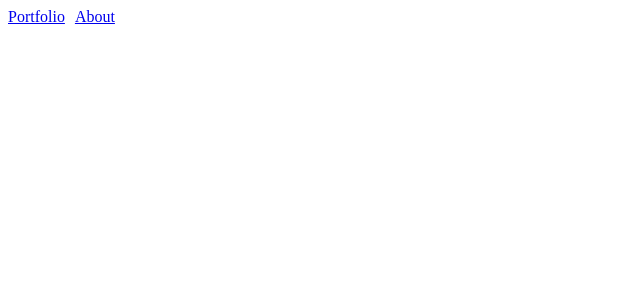
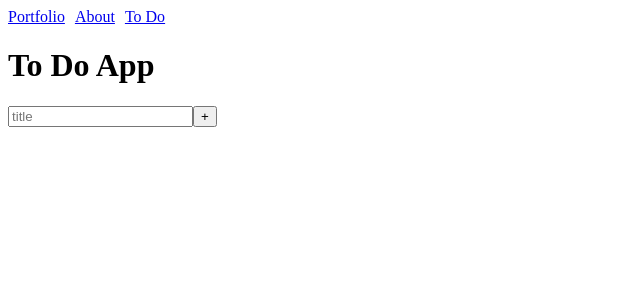
Before and after one commit to ramitheeb/GSG-REACT-BOOTCAMP-V2, a React (Create React App) app: page /todo in a window 1280 px wide. Before the commit this address had no page. Shown: the top 300 px of the page, without its empty margins (0-640 px from the left). Built offline with nearby package versions, Linux system fonts and the light colour scheme.

Commit message:
add header

```diff
--- a/src/App.js
+++ b/src/App.js
@@ -1,16 +1,20 @@
 import About from "./pages/About"
 import Portfolio from "./pages/Portfolio"
 import { Routes, Route, Link } from "react-router-dom";
-
+import ToDo from "./pages/ToDo"
 const App = () => {
     return <div>
         <nav >
             <Link style={{ marginRight: 10 }} to="/">Portfolio</Link>
-            <Link to="/about">About</Link>
+            <Link style={{ marginRight: 10 }} to="/about">About</Link>
+            <Link to="/todo">To Do</Link>
+
         </nav>
         <Routes>
             <Route path="/" element={<Portfolio />} />
             <Route path="about" element={<About />} />
+            <Route path="todo" element={<ToDo />} />
+
         </Routes>
     </div>
 
--- /dev/null
+++ b/src/components/ToDoHeader.js
@@ -0,0 +1,19 @@
+import { useState } from "react"
+import Test from "./Test"
+
+
+const ToDoHeader = () => {
+
+    const [title, setTitle] = useState("")
+    const handleTitleChange = (e) => {
+        setTitle(e.target.value)
+    }
+
+    return <div>
+        <input type="text" placeholder="title" value={title} onChange={handleTitleChange} />
+        <button> +</button>
+
+    </div>
+}
+
+export default ToDoHeader
--- /dev/null
+++ b/src/pages/ToDo.js
@@ -0,0 +1,32 @@
+import ToDoHeader from "../components/ToDoHeader"
+let toDos = [
+    {
+        title: "bbla aldflsa fsad ",
+        id: 1,
+        date: new Date(),
+
+    },
+    {
+        title: "bbla aldflsa fsad 2 ",
+        id: 2,
+        date: new Date(),
+
+    },
+    {
+        title: "bbla aldflsa fsad 3 ",
+        id: 3,
+        date: new Date(),
+
+    }
+]
+
+
+
+const ToDo = () => {
+    return <div>
+        <h1>To Do App </h1>
+        <ToDoHeader />
+    </div>
+}
+
+export default ToDo
```
